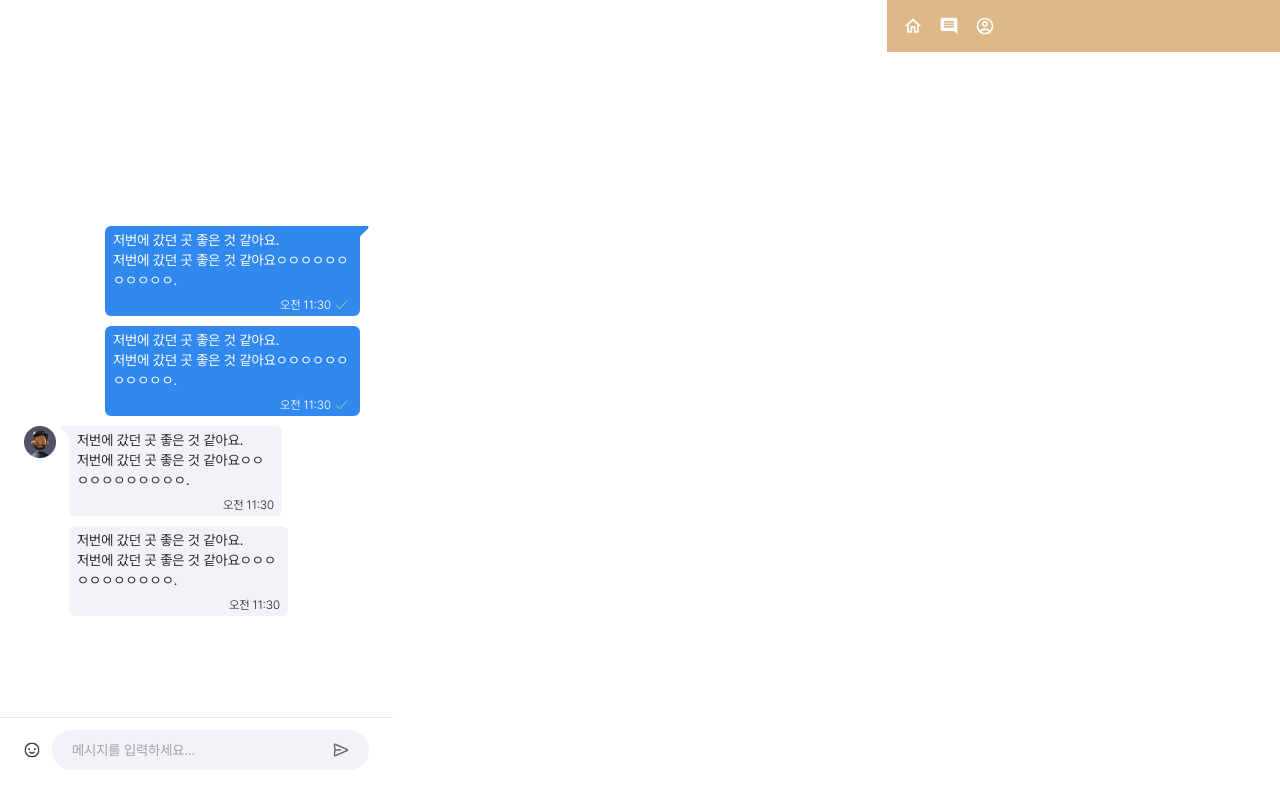
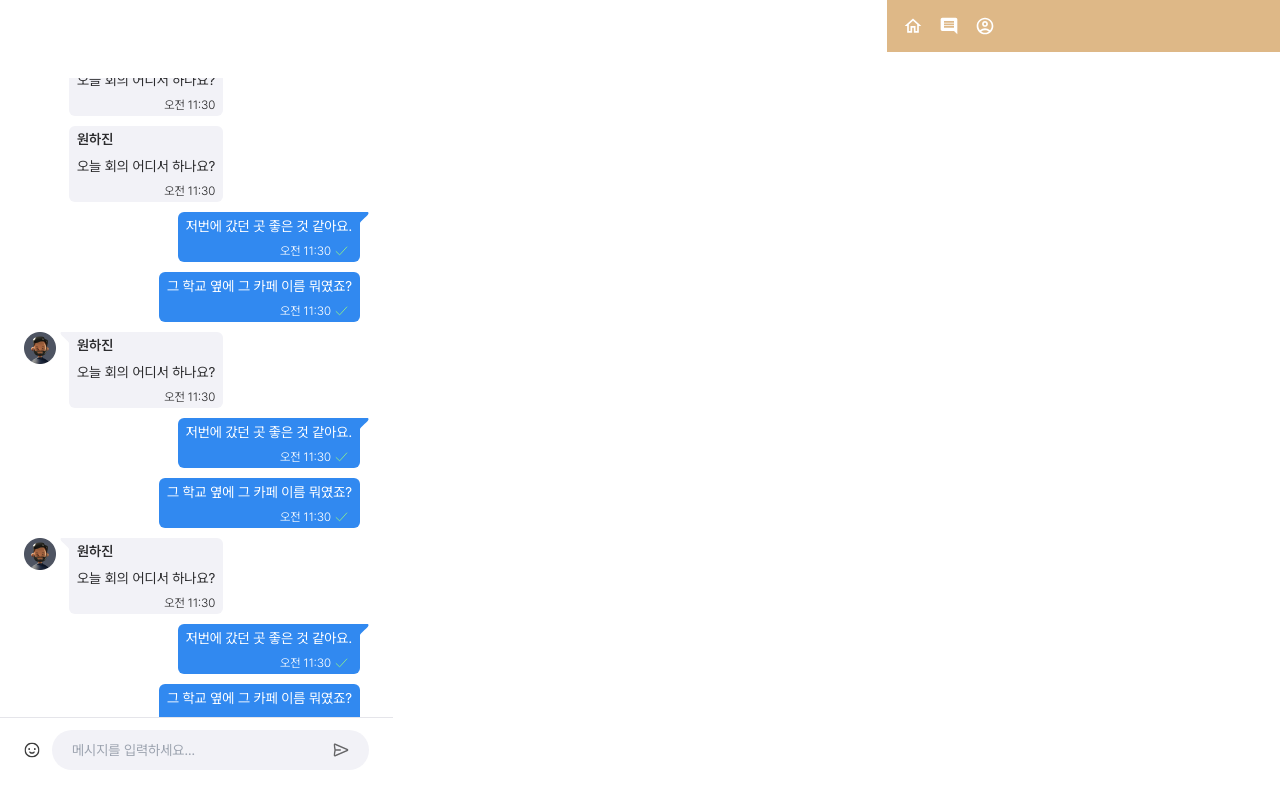
Before and after one commit to DevKor-github/onboarding-team2-fe, a React (Vite) app: page /chat in a window 1280 px wide. Shown: the top 808 px of the page. Built offline with nearby package versions, Linux system fonts and the light colour scheme; no server answers.

Commit message:
feat: 채팅방 스크롤 구현

```diff
--- a/src/components/MessageBubble/MessageBubbleOther.tsx
+++ b/src/components/MessageBubble/MessageBubbleOther.tsx
@@ -3,15 +3,17 @@ import './messageBubble.css';
 
 interface MessageBubbleSelfProps {
   message: string;
+  name: string;
   time: string;
 }
 
-function MessageBubbleOther({ message, time }: MessageBubbleSelfProps) {
+function MessageBubbleOther({ message, name, time }: MessageBubbleSelfProps) {
   return (
     <div className="message-bubble-container">
       <Avatar />
       <img src="src/assets/BubbleTipOther.svg" className="bubble-tip" />
       <div className="message-bubble">
+        <p className="sender-name">{name}</p>
         <p className="message-text">{message}</p>
         <div className="message-time">
           <p>{time}</p>
--- a/src/components/MessageBubble/messageBubble.css
+++ b/src/components/MessageBubble/messageBubble.css
@@ -28,6 +28,14 @@
 
 .message-area-other .message-bubble {
   background: var(--bg-1);
+}
+
+.sender-name {
+  color: var(--label-1);
+  font-size: 14px;
+  font-style: normal;
+  font-weight: 600;
+  line-height: 18px;
 }
 
 .message-text {
@@ -77,29 +85,29 @@
   right: 0;
 }
 
-.message-area-self .message-bubble-container:not(:first-child) .bubble-tip {
+.message-area-self .message-bubble-container:not(:last-child) .bubble-tip {
   display: none;
 }
 
-.message-area-self .message-bubble-container:first-child {
+.message-area-self .message-bubble-container:last-child {
   padding: 0 18px 10px 0;
 }
 
-.message-area-other .message-bubble-container:first-child .message-bubble {
+.message-area-other .message-bubble-container:last-child .message-bubble {
   position: relative;
   left: -6px;
   right: 0;
 }
 
-.message-area-other .message-bubble-container:not(:first-child) .bubble-tip,
-.message-area-other .message-bubble-container:not(:first-child) .avatar {
+.message-area-other .message-bubble-container:not(:last-child) .bubble-tip,
+.message-area-other .message-bubble-container:not(:last-child) .avatar {
   display: none;
 }
 
-.message-area-other .message-bubble-container:first-child {
+.message-area-other .message-bubble-container:last-child {
   padding: 0 0 10px 24px;
 }
 
-.message-area-other .message-bubble-container:first-child .avatar {
+.message-area-other .message-bubble-container:last-child .avatar {
   margin-right: 4px;
 }
--- a/src/index.css
+++ b/src/index.css
@@ -120,11 +120,30 @@ body {
   margin: 8px;
 }
 
-.message-area,
+.chat {
+  display: flex;
+  flex-direction: column;
+  height: 100vh;
+}
+
+.message-container {
+  flex: 1;
+  overflow: hidden;
+
+  padding: 52px 0 82px 0;
+}
+
+.message-area {
+  display: flex;
+  flex-direction: column-reverse;
+  height: 100%;
+  overflow-y: auto;
+}
+
 .message-area-self,
 .message-area-other {
   display: flex;
-  flex-direction: column;
+  flex-direction: column-reverse;
 }
 
 .message-area-self {
--- a/src/pages/chat/Chat.tsx
+++ b/src/pages/chat/Chat.tsx
@@ -1,4 +1,4 @@
-import { useEffect } from 'react';
+import { useEffect, useRef } from 'react';
 import { socket } from '../../utils/socket';
 
 /* Components */
@@ -8,38 +8,125 @@ import MessageInput from '../../components/MessageInput/MessageInput';
 import Navbar from '../../components/Navbar';
 
 function Chat() {
+  // 채팅 스크롤
+  const chatRef = useRef<HTMLDivElement | null>(null);
+
   useEffect(() => {
     socket.emit('joinRoom', {
       roomId: '66c045da1dbb6222e6c753f9',
       userId: localStorage.getItem('_id')!,
     });
+
+    if (chatRef.current) {
+      chatRef.current.scrollTop = chatRef.current.scrollHeight;
+    }
   }, [socket]);
 
   return (
-    <div>
+    <div className="chat">
       <Navbar />
-      <div className="message-area">
+      <div className="message-container">
+        <div className="message-area" ref={chatRef}>
           <div className="message-area-self">
             <MessageBubbleSelf
-            message={`저번에 갔던 곳 좋은 것 같아요.\n저번에 갔던 곳 좋은 것 같아요ㅇㅇㅇㅇㅇㅇㅇㅇㅇㅇㅇ.`}
+              message={`그 학교 옆에 그 카페 이름 뭐였죠?`}
               time="오전 11:30"
               isRead
             />
             <MessageBubbleSelf
-            message={`저번에 갔던 곳 좋은 것 같아요.\n저번에 갔던 곳 좋은 것 같아요ㅇㅇㅇㅇㅇㅇㅇㅇㅇㅇㅇ.`}
+              message={`저번에 갔던 곳 좋은 것 같아요.`}
               time="오전 11:30"
               isRead
             />
           </div>
           <div className="message-area-other">
             <MessageBubbleOther
-            message={`저번에 갔던 곳 좋은 것 같아요.\n저번에 갔던 곳 좋은 것 같아요ㅇㅇㅇㅇㅇㅇㅇㅇㅇㅇㅇ.`}
+              message={`오늘 회의 어디서 하나요?`}
+              name="원하진"
+              time="오전 11:30"
+            />
+          </div>
+          <div className="message-area-self">
+            <MessageBubbleSelf
+              message={`그 학교 옆에 그 카페 이름 뭐였죠?`}
+              time="오전 11:30"
+              isRead
+            />
+            <MessageBubbleSelf
+              message={`저번에 갔던 곳 좋은 것 같아요.`}
+              time="오전 11:30"
+              isRead
+            />
+          </div>
+          <div className="message-area-other">
+            <MessageBubbleOther
+              message={`오늘 회의 어디서 하나요?`}
+              name="원하진"
+              time="오전 11:30"
+            />
+          </div>
+          <div className="message-area-self">
+            <MessageBubbleSelf
+              message={`그 학교 옆에 그 카페 이름 뭐였죠?`}
+              time="오전 11:30"
+              isRead
+            />
+            <MessageBubbleSelf
+              message={`저번에 갔던 곳 좋은 것 같아요.`}
+              time="오전 11:30"
+              isRead
+            />
+          </div>
+          <div className="message-area-other">
+            <MessageBubbleOther
+              message={`오늘 회의 어디서 하나요?`}
+              name="원하진"
               time="오전 11:30"
             />
             <MessageBubbleOther
-            message={`저번에 갔던 곳 좋은 것 같아요.\n저번에 갔던 곳 좋은 것 같아요ㅇㅇㅇㅇㅇㅇㅇㅇㅇㅇㅇ.`}
+              message={`오늘 회의 어디서 하나요?`}
+              name="원하진"
               time="오전 11:30"
             />
+          </div>
+          <div className="message-area-self">
+            <MessageBubbleSelf
+              message={`그 학교 옆에 그 카페 이름 뭐였죠?`}
+              time="오전 11:30"
+              isRead
+            />
+            <MessageBubbleSelf
+              message={`저번에 갔던 곳 좋은 것 같아요.`}
+              time="오전 11:30"
+              isRead
+            />
+          </div>
+          <div className="message-area-other">
+            <MessageBubbleOther
+              message={`오늘 회의 어디서 하나요?`}
+              name="원하진"
+              time="오전 11:30"
+            />
+          </div>
+          <div className="message-area-self">
+            <MessageBubbleSelf
+              message={`그 학교 옆에 그 카페 이름 뭐였죠?`}
+              time="오전 11:30"
+              isRead
+            />
+            <MessageBubbleSelf
+              message={`저번에 갔던 곳 좋은 것 같아요.`}
+              time="오전 11:30"
+              isRead
+            />
+          </div>
+          <div className="message-area-other">
+            <MessageBubbleOther
+              message={`오늘 회의 어디서 하나요?`}
+              name="원하진"
+              time="오전 11:30"
+            />
+          </div>
         </div>
       </div>
       <MessageInput />
```
Lines whose indentation alone changed are shown as unchanged.
